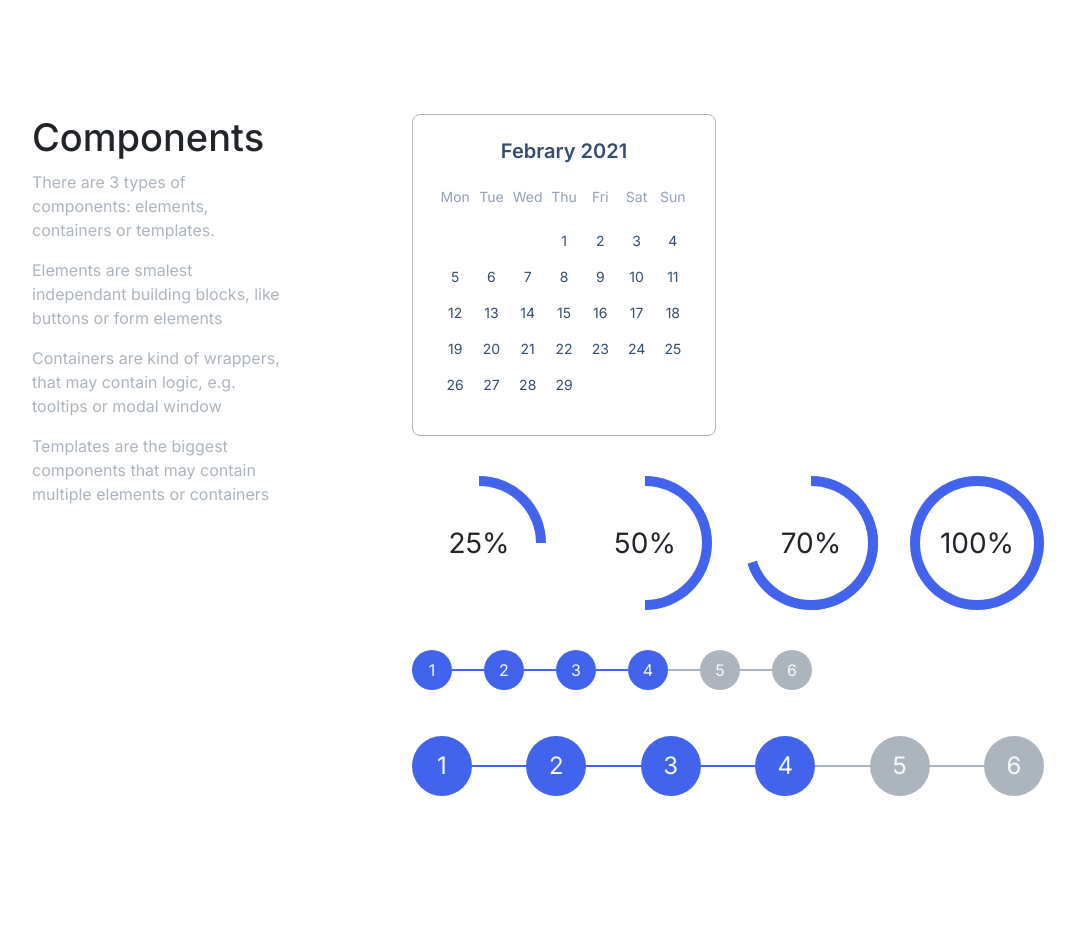
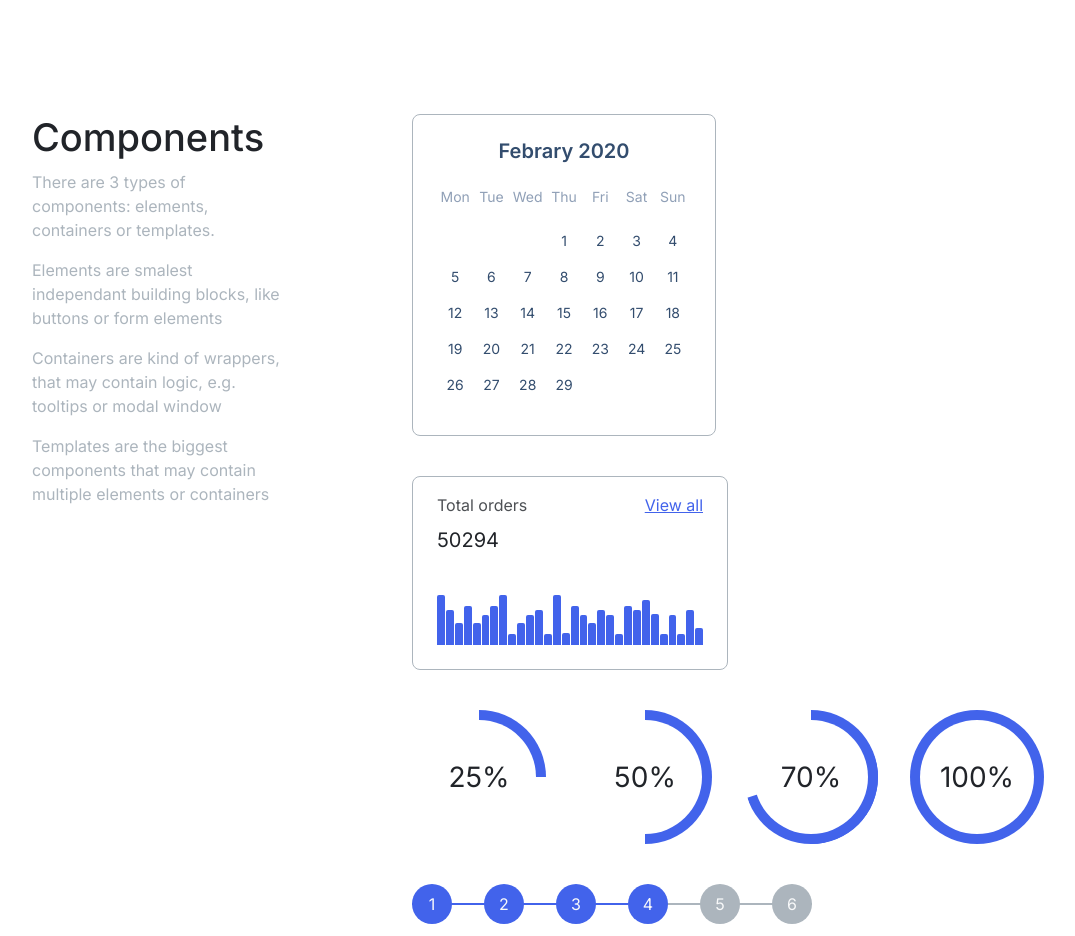
Before and after one commit to KrHEF/eg-html-css, a website: page src/html/index.html in a window 1280 px wide. Shown: the part 6120-7056 px from the top of the page, without its empty margins (128-1203 px from the left). Drawn offline with nearby package versions, Linux system fonts and the light colour scheme; files that its build step writes are made by us from their sources.

Commit message:
Add statistics

```diff
--- a/src/html/index.html
+++ b/src/html/index.html
@@ -1024,7 +1024,7 @@
                         </div>
                     </div>
                 </div>
-                <div class="style-guide-block style-guide-block--components">
+                <div class="style-guide-block style-guide-block--spacing">
                     <div class="style-guide-block__head">
                         <h2>Spacing</h2>
                         <p>The 8-pt grid. Using multiples of 8 to define dimensions, padding, and margin of elements.</p>
@@ -1035,7 +1035,7 @@
                     <div class="style-guide-block__body">
                     </div>
                 </div>
-                <div class="style-guide-block">
+                <div class="style-guide-block style-guide-block--components">
                     <div class="style-guide-block__head">
                         <h2>Components</h2>
                         <p>There are 3 types of components: elements, containers or templates.</p>
@@ -1047,7 +1047,7 @@
                         <div class="style-guide-block__section style-guide-block__section--calendar">
 
                             <div class="calendar calendar--horizontal calendar--year_leap calendar--month_feb calendar--start_thu">
-                                <div class="calendar__month calendar-month">Febrary 2021</div>
+                                <div class="calendar__month calendar-month">Febrary 2020</div>
                                 <ul class="calendar__week calendar-week">
                                     <li>Mon</li>
                                     <li>Tue</li>
@@ -1218,6 +1218,47 @@
                             </div>
 
                         </div>
+                        <div class="style-guide-block__section style-guide-block__section--statistics">
+                            <div class="statistics" style="--max-value: 50;">
+                                <div class="statistics__title">Total orders
+                                    <span class="statistics__counter">50294</span>
+                                </div>
+                                <div class="statistics__link"><a href="#" title="Total orders statistics">View all</a></div>
+
+                                <ul class="statistics__panel statistics-panel">
+                                    <li class="statistics-indicator" style="--value: 50"></li>
+                                    <li class="statistics-indicator" style="--value: 35"></li>
+                                    <li class="statistics-indicator" style="--value: 22"></li>
+                                    <li class="statistics-indicator" style="--value: 39"></li>
+                                    <li class="statistics-indicator" style="--value: 22"></li>
+                                    <li class="statistics-indicator" style="--value: 30"></li>
+                                    <li class="statistics-indicator" style="--value: 39"></li>
+                                    <li class="statistics-indicator" style="--value: 50"></li>
+                                    <li class="statistics-indicator" style="--value: 11"></li>
+                                    <li class="statistics-indicator" style="--value: 22"></li>
+                                    <li class="statistics-indicator" style="--value: 30"></li>
+                                    <li class="statistics-indicator" style="--value: 35"></li>
+                                    <li class="statistics-indicator" style="--value: 11"></li>
+                                    <li class="statistics-indicator" style="--value: 50"></li>
+                                    <li class="statistics-indicator" style="--value: 12"></li>
+                                    <li class="statistics-indicator" style="--value: 39"></li>
+                                    <li class="statistics-indicator" style="--value: 30"></li>
+                                    <li class="statistics-indicator" style="--value: 22"></li>
+                                    <li class="statistics-indicator" style="--value: 35"></li>
+                                    <li class="statistics-indicator" style="--value: 30"></li>
+                                    <li class="statistics-indicator" style="--value: 11"></li>
+                                    <li class="statistics-indicator" style="--value: 39"></li>
+                                    <li class="statistics-indicator" style="--value: 35"></li>
+                                    <li class="statistics-indicator" style="--value: 45"></li>
+                                    <li class="statistics-indicator" style="--value: 31"></li>
+                                    <li class="statistics-indicator" style="--value: 11"></li>
+                                    <li class="statistics-indicator" style="--value: 30"></li>
+                                    <li class="statistics-indicator" style="--value: 11"></li>
+                                    <li class="statistics-indicator" style="--value: 35"></li>
+                                    <li class="statistics-indicator" style="--value: 17"></li>
+                                </ul>
+                            </div>
+                        </div>
                         <div class="style-guide-block__section style-guide-block__section--diagram">
                             <div class="style-guide-block__line">
                                 <div class="style-guide-block__line-element">
@@ -1246,7 +1287,7 @@
                                 </div>
                             </div>
                         </div>
-                        <div class="style-guide-block__section">
+                        <div class="style-guide-block__section style-guide-block__section--step-counter">
                             <ol class="step-counter">
                                 <li class="step-counter__item"></li>
                                 <li class="step-counter__item"></li>
@@ -1256,7 +1297,7 @@
                                 <li class="step-counter__item"></li>
                             </ol>
                         </div>
-                        <div class="style-guide-block__section">
+                        <div class="style-guide-block__section style-guide-block__section--step-counter">
                             <ol class="step-counter step-counter--wide" style="--size: 6rem">
                                 <li class="step-counter__item"></li>
                                 <li class="step-counter__item"></li>
--- a/src/sass/_main.scss
+++ b/src/sass/_main.scss
@@ -15,6 +15,16 @@ body {
     color: getColor('black');
     font: normal normal normal 1.6rem/1.5 'Inter', sans-serif;
     height: 100%;
+}
+
+a {
+    color: getColor('blue');
+    text-decoration: underline;
+    transition: all 0.3s ease 0s;
+
+    &:hover {
+        text-decoration: none;
+    }
 }
 
 .h1,
--- /dev/null
+++ b/src/sass/elements/_statistics.scss
@@ -0,0 +1,75 @@
+/*
+ * Statistics.
+ * ========================================================================== */
+
+.statistics {
+    --factor: 1;
+    --height: calc(18.5rem * var(--factor));
+    --max-value: 100;
+    --value: 0;
+    --duration: 1s;
+    --delay: 1s;
+
+
+    border: solid 1px getColor('gray3');
+    border-radius: 0.8rem;
+    font-size: calc(var(--height) / 18.5  * 1.6);
+    display: flex;
+    flex-flow: row wrap;
+    align-items: flex-start;
+    justify-content: space-between;
+    overflow: hidden;
+    padding: calc(var(--height) / 18.5  * 2.4);
+    padding-top: calc(var(--height) / 18.5  * 1.6);
+    position: relative;
+
+    &__title {
+        color: rgba(getColor('black'), 0.8);
+    }
+
+    &__counter {
+        color: getColor('black');
+        font-size: calc(var(--height) / 18.5  * 2);
+        display: block;
+        margin-top: calc(var(--height) / 18.5  * 0.8);
+    }
+
+    &__panel {
+        flex: 1 1 100%;
+        height: calc(var(--height) / 18.5  * 5);
+        margin-top: calc(var(--height) / 18.5  * 4);
+    }
+}
+
+.statistics-panel {
+    display: flex;
+    align-items: flex-end;
+    justify-content: space-between;
+    overflow: hidden;
+}
+
+.statistics-indicator {
+
+    @keyframes to-height {
+
+        from {
+            height: 0;
+        }
+
+        to {
+            height: calc(100% * var(--value) / var(--max-value));
+        }
+    }
+
+    --duration-front: calc(var(--duration) / 100 * var(--value));
+    background-color: getColor('blue');
+    border-radius: 2px 2px 0 0;
+    flex: auto;
+    height: 0;
+    width: 100%;
+    animation: to-height var(--duration-front) ease var(--delay) forwards;
+
+    & + & {
+        margin-left: 1px;
+    }
+}
--- a/src/sass/pages/_style-guide.scss
+++ b/src/sass/pages/_style-guide.scss
@@ -57,6 +57,10 @@
 
         & + & {
             margin-top: 4rem;
+        }
+
+        &--statistics {
+            width: 50%;
         }
     }
 
--- a/src/sass/style.scss
+++ b/src/sass/style.scss
@@ -18,5 +18,6 @@
 @import './elements/icon';
 
 @import './elements/calendar';
+@import './elements/statistics';
 @import './elements/progress';
 @import './elements/step-counter';
```
